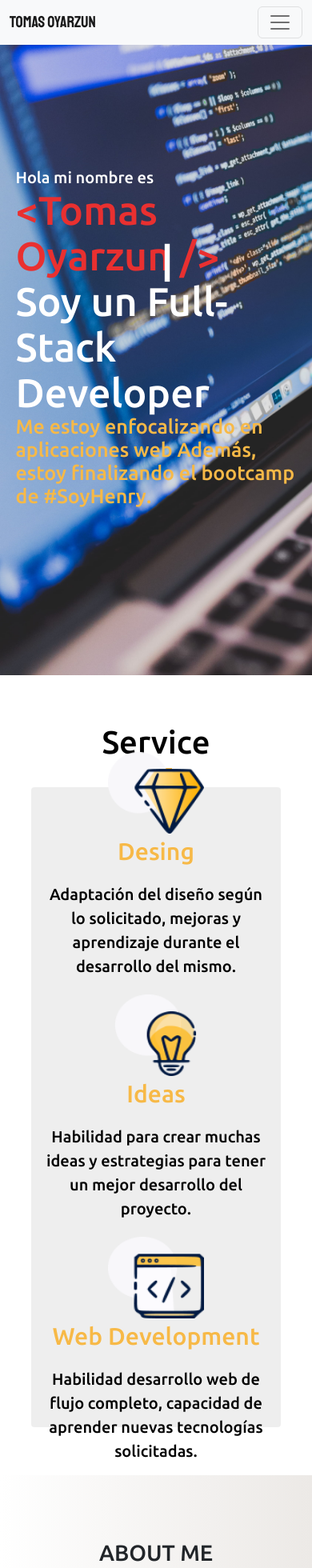
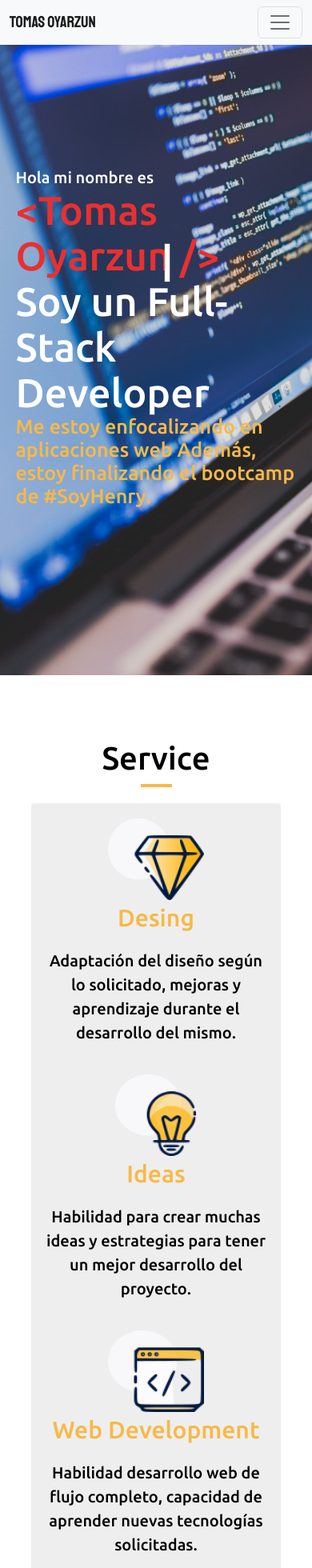
Before and after one commit to TomasIvanOyarzun/Portafolio, a React (Create React App) app: page / in a window 390 px wide. Shown: the top 1960 px of the page at 80% size. Built offline with nearby package versions, Linux system fonts and the light colour scheme.

Commit message:
portafolio completed

```diff
--- a/src/components/sliderCard/SliderCard.js
+++ b/src/components/sliderCard/SliderCard.js
@@ -34,9 +34,9 @@ const SliderCard = () => {
   return (
     <div>
       <Carousel responsive={responsive} infinite={true} autoPlaySpeed={1000}>
-         {arrayCard.map(el => {
+         {arrayCard.map((el,index) => {
             return (
-                <Card title={el.title}
+                <Card key={index} title={el.title}
                  image= {el.image}
                  description = {el.description}
 
--- a/src/styles/Service.module.css
+++ b/src/styles/Service.module.css
@@ -60,7 +60,7 @@
     .container {
 
 
-        height: 1000px;
+        height: 1200px;
 
     }
 
@@ -87,6 +87,7 @@
     width: 90%;
     height: 100%;
 
+
    margin-top: 10px;
    margin-bottom: 10px;
 }
```
